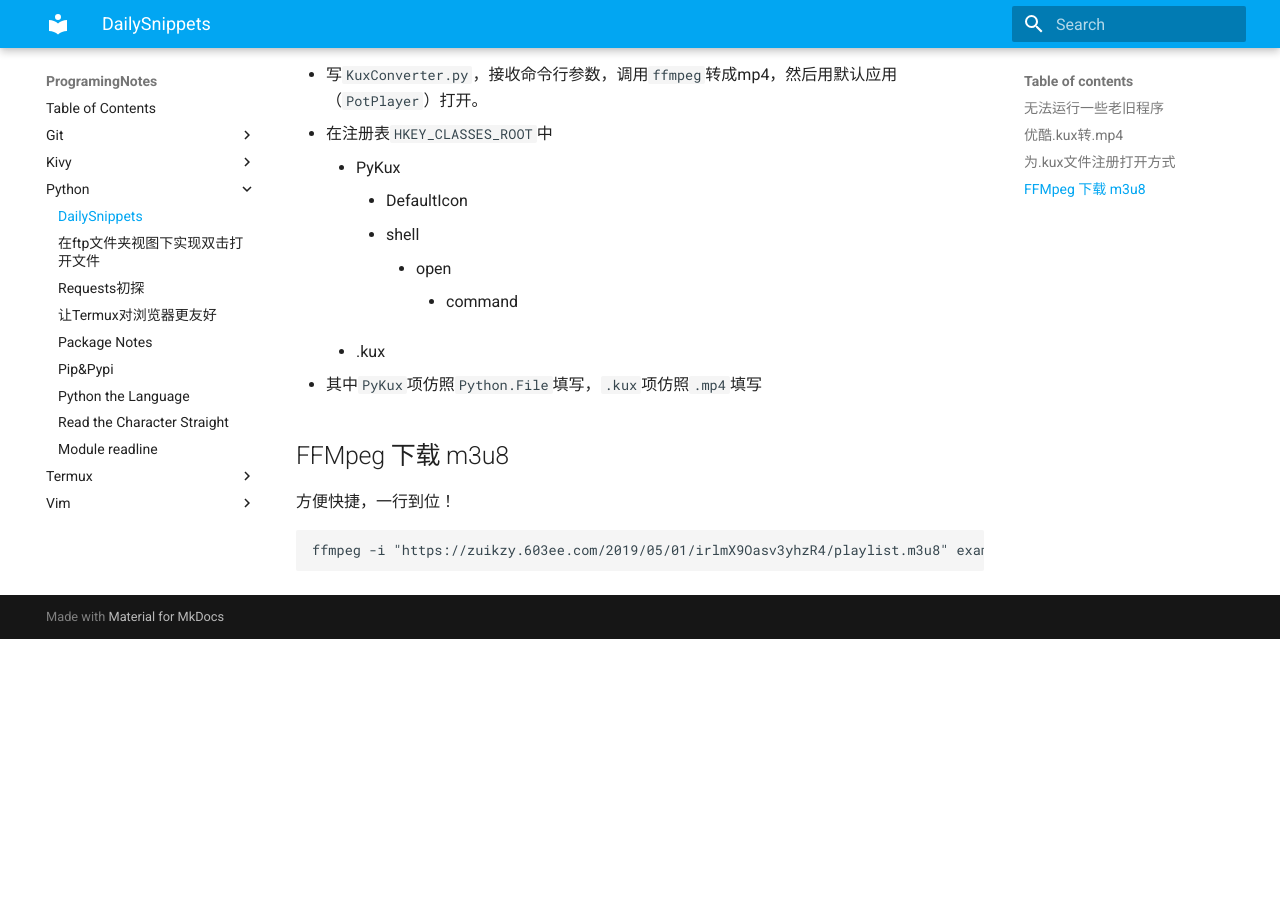
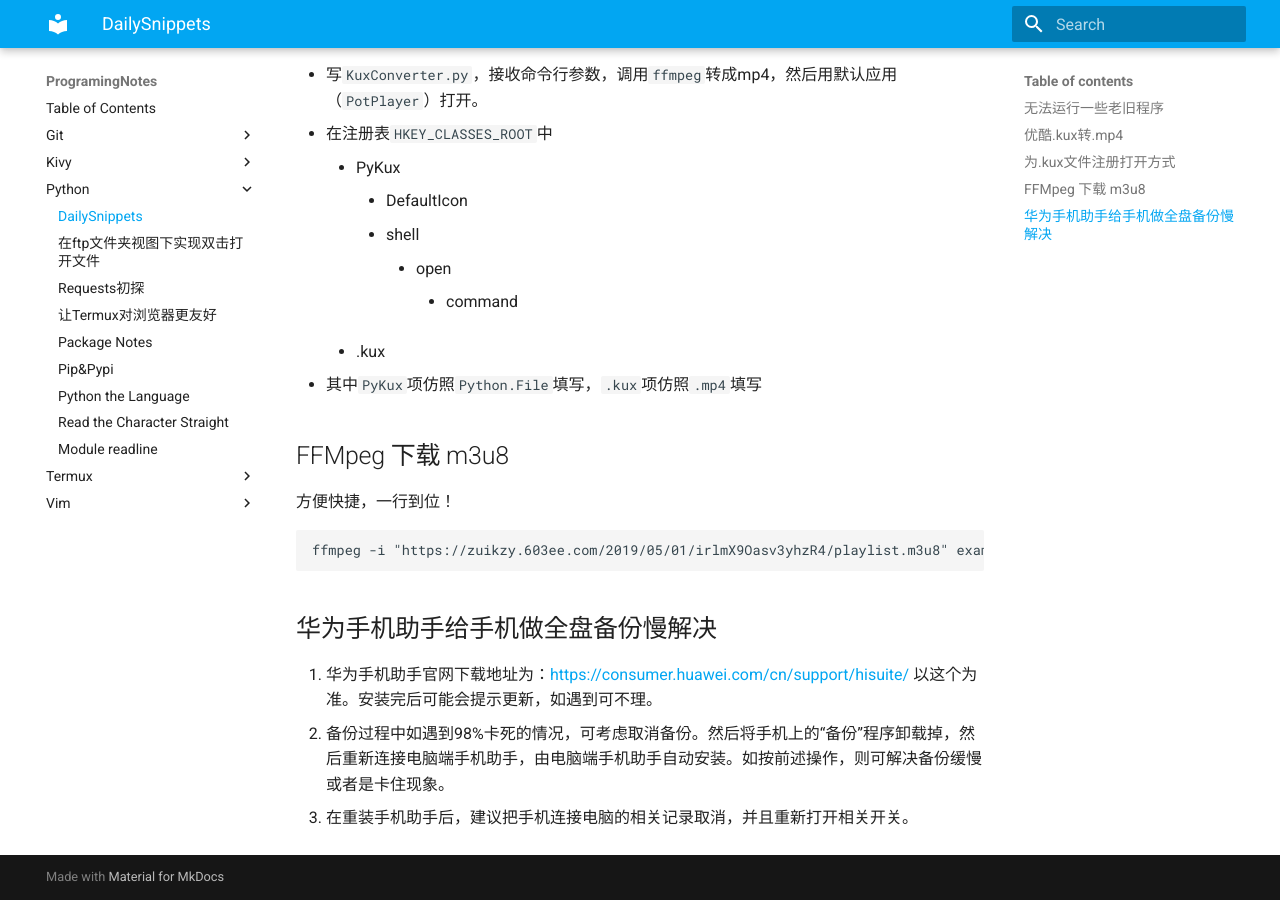
Before and after one commit to AllanChain/ProgramingNotes, an MkDocs documentation site: the page built from docs/python/DailySnippets.md, in a window 1280 px wide and 900 px high, scrolled down 653 px. Built offline with MkDocs 1.6.1 and Material for MkDocs 9.7.7, drawn with Linux system fonts in a browser that asks for light colours; before the commit the page ends 1292 px from its top, so only the background shows below that.

Commit message:
add HuaWei backup note

````diff
--- a/docs/python/DailySnippets.md
+++ b/docs/python/DailySnippets.md
@@ -31,3 +31,9 @@
 ```shell
 ffmpeg -i "https://zuikzy.603ee.com/2019/05/01/irlmX9Oasv3yhzR4/playlist.m3u8" example.mp4
 ```
+
+## 华为手机助手给手机做全盘备份慢解决
+1. 华为手机助手官网下载地址为：<https://consumer.huawei.com/cn/support/hisuite/>
+以这个为准。安装完后可能会提示更新，如遇到可不理。
+2. 备份过程中如遇到98%卡死的情况，可考虑取消备份。然后将手机上的“备份”程序卸载掉，然后重新连接电脑端手机助手，由电脑端手机助手自动安装。如按前述操作，则可解决备份缓慢或者是卡住现象。
+3. 在重装手机助手后，建议把手机连接电脑的相关记录取消，并且重新打开相关开关。
````
